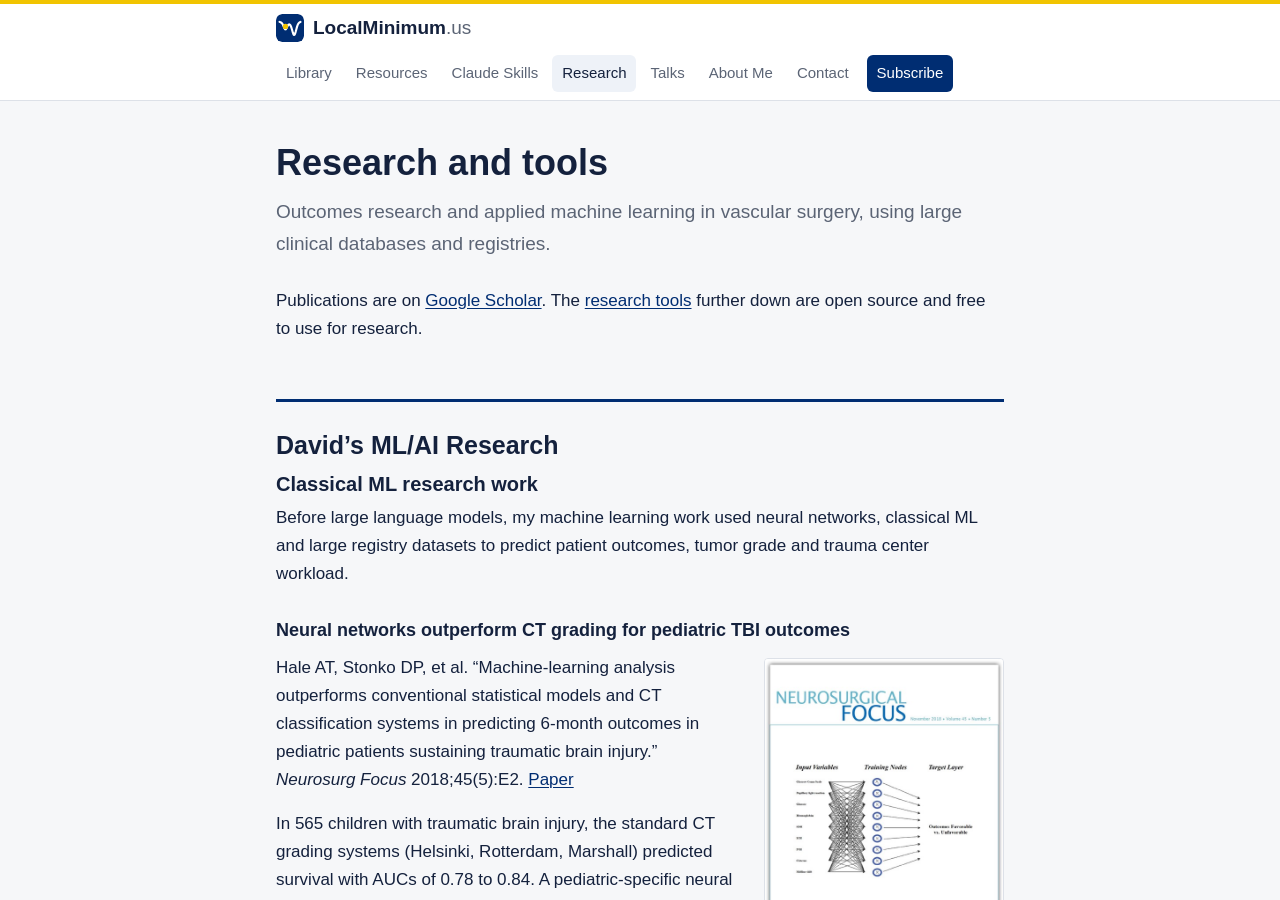
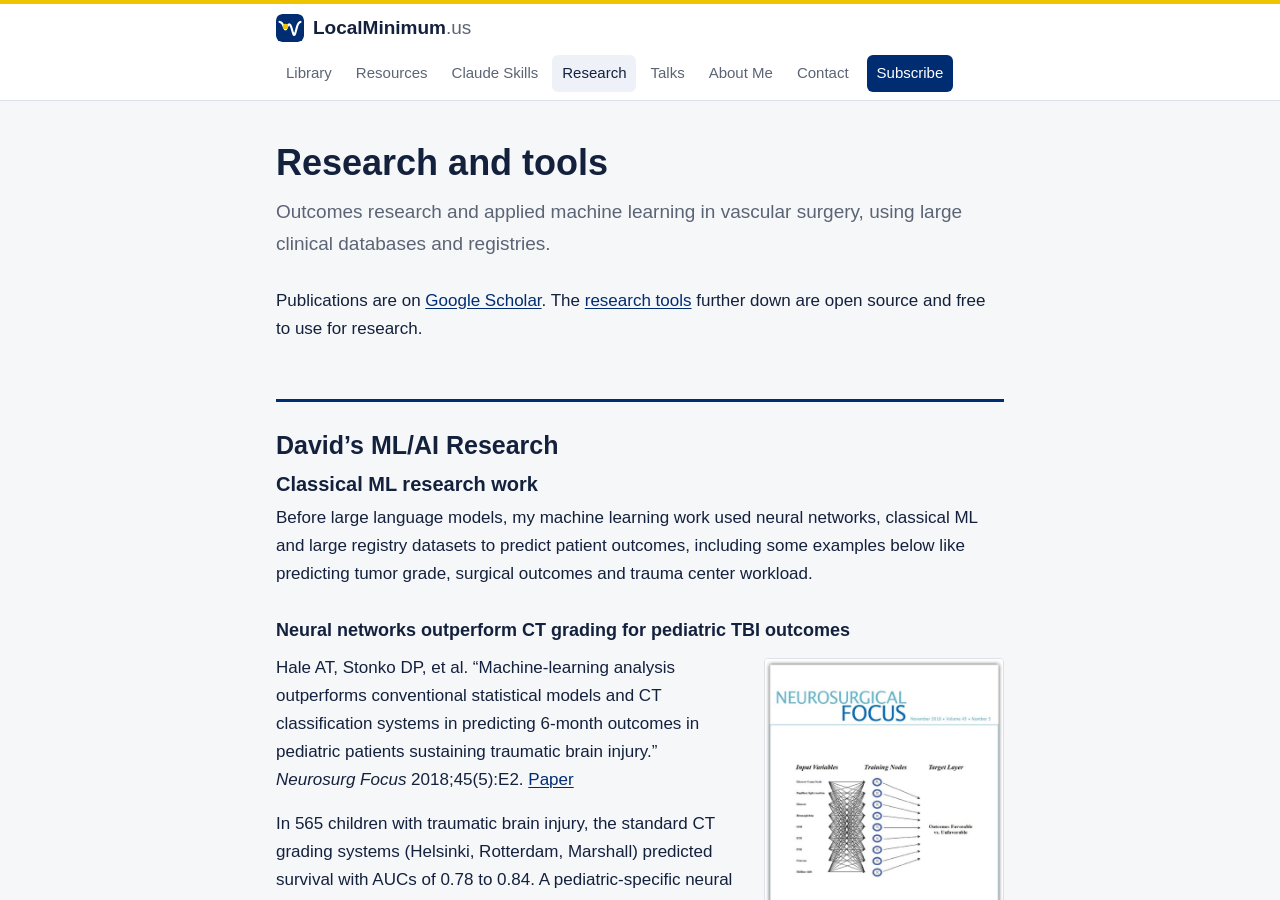
Before and after one commit to davidstonko/ai-surgery, a Jekyll site: the page built from docs/research/index.md, in a window 1280 px wide and 900 px high. Built offline with Jekyll 4.4.1, drawn with Linux system fonts in a browser that asks for light colours.

Commit message:
Research: intro wording
Co-Authored-By: Claude Opus 5.5 <noreply@anthropic.com>
Claude-Session: https://claude.ai/code/session_01CC9uqAMJHVu3pkJefiANJN

```diff
--- a/docs/research/index.md
+++ b/docs/research/index.md
@@ -18,7 +18,7 @@ Publications are on [Google Scholar](https://scholar.google.com/citations?user=6
 
 ### Classical ML research work
 
-Before large language models, my machine learning work used neural networks, classical ML and large registry datasets to predict patient outcomes, tumor grade and trauma center workload.
+Before large language models, my machine learning work used neural networks, classical ML and large registry datasets to predict patient outcomes, including some examples below like predicting tumor grade, surgical outcomes and trauma center workload.
 
 #### Neural networks outperform CT grading for pediatric TBI outcomes
 
```
